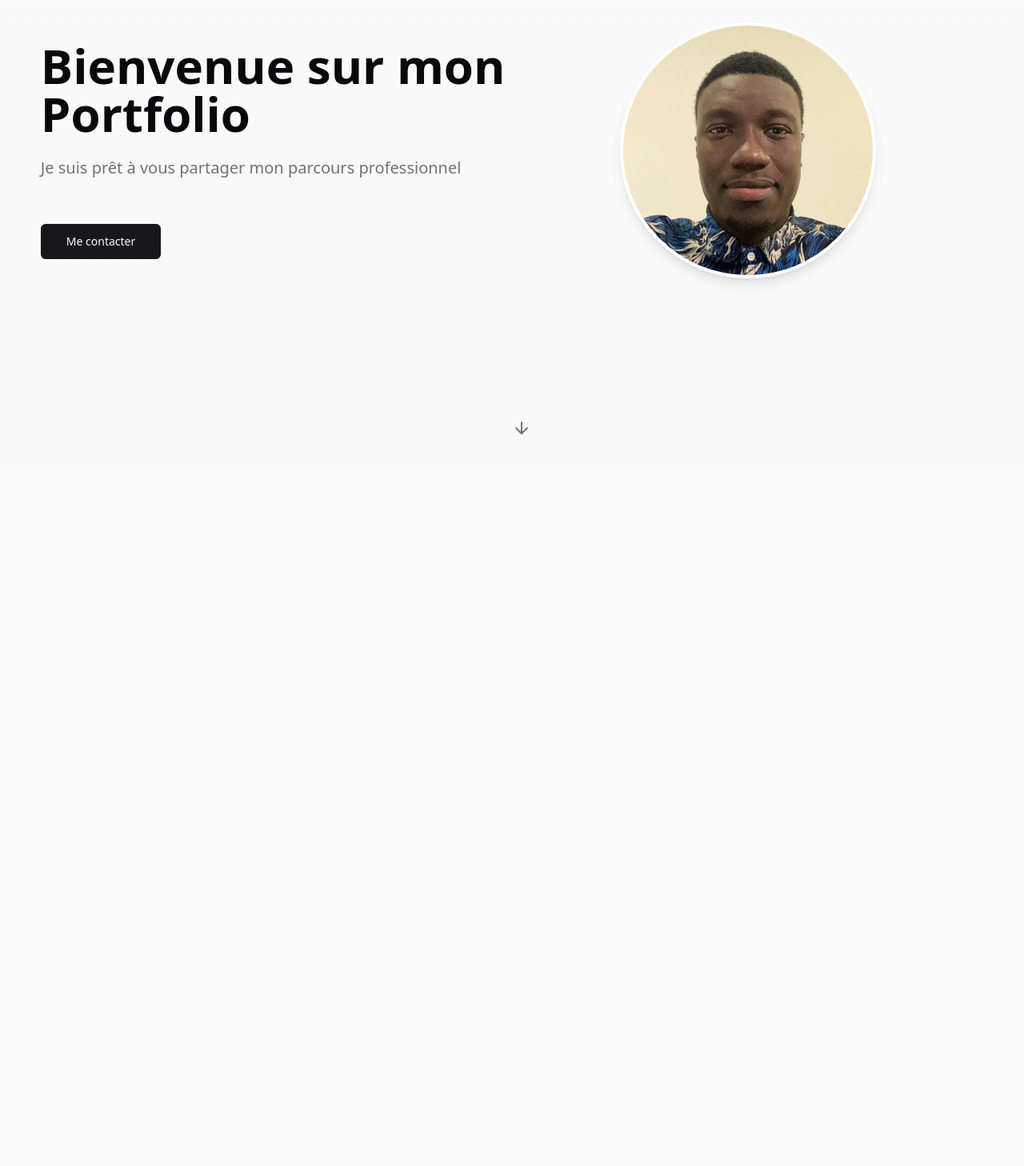
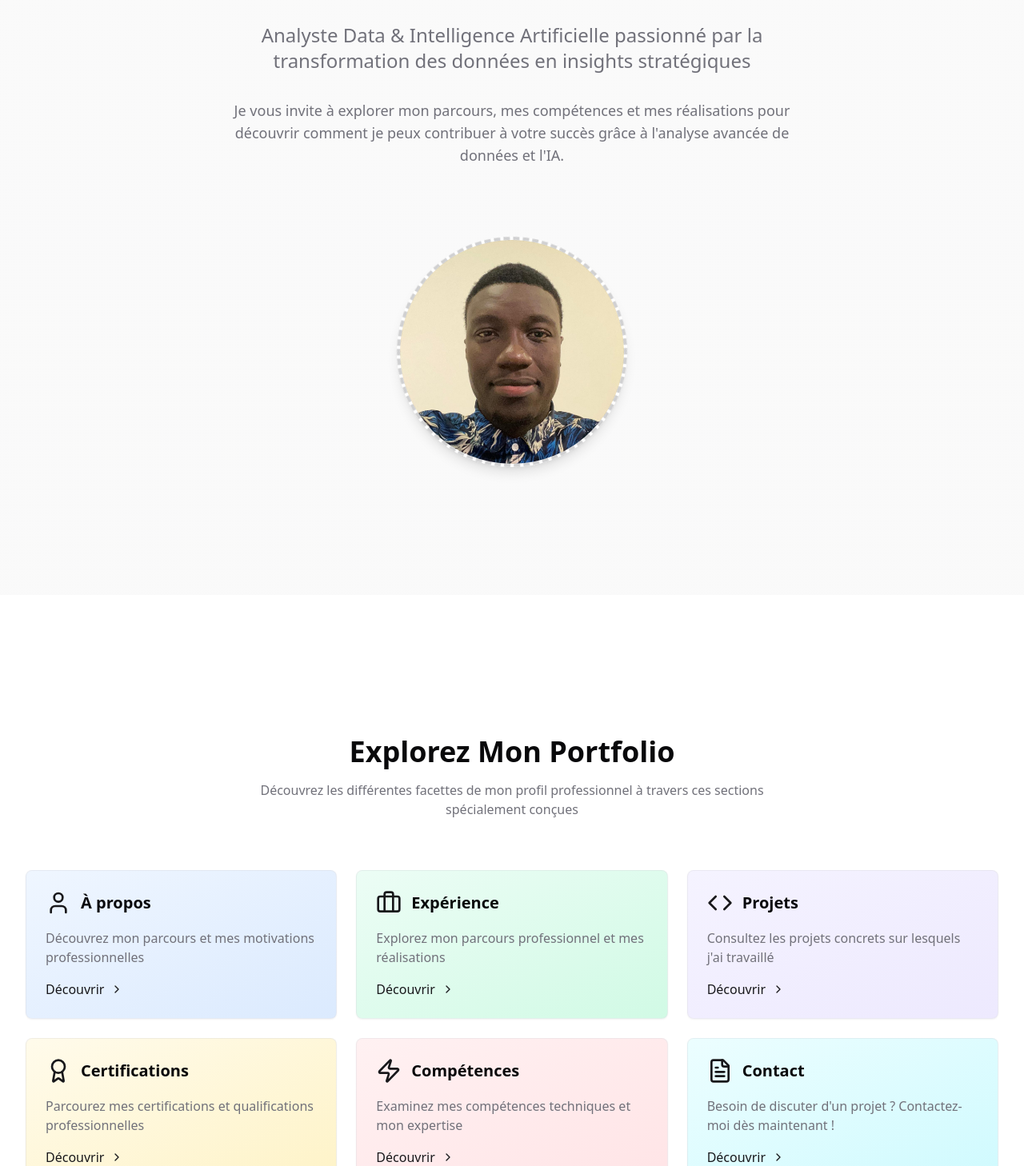
Before and after one commit to Babacarsar/portofolio, a React (Vite) app: page / in a window 1280 px wide. Shown: the part 212-1670 px from the top of the page at 80% size. Before the commit the page ends 800 px from the top, so only its background shows below. Built offline with nearby package versions, Linux system fonts and the light colour scheme.

Commit message:
Improve Homepage Design
Improve the homepage design to be more visually appealing and engaging, encouraging users to explore other pages.  Enhance the text and overall aesthetic.

```diff
--- a/src/components/sections/Hero.tsx
+++ b/src/components/sections/Hero.tsx
@@ -1,65 +1,140 @@
 
 import React from 'react';
 import { motion } from 'framer-motion';
+import { ChevronDown, Award, Briefcase, Code, FileText, User, Zap } from 'lucide-react';
+import { Link } from 'react-router-dom';
 
 const Hero = () => {
+  const sectionCards = [
+    {
+      title: "À propos",
+      description: "Découvrez mon parcours et mes motivations professionnelles",
+      icon: <User className="h-8 w-8 text-primary" />,
+      link: "/about",
+      color: "from-blue-50 to-blue-100"
+    },
+    {
+      title: "Expérience",
+      description: "Explorez mon parcours professionnel et mes réalisations",
+      icon: <Briefcase className="h-8 w-8 text-primary" />,
+      link: "/experience",
+      color: "from-emerald-50 to-emerald-100"
+    },
+    {
+      title: "Projets",
+      description: "Consultez les projets concrets sur lesquels j'ai travaillé",
+      icon: <Code className="h-8 w-8 text-primary" />,
+      link: "/projects",
+      color: "from-violet-50 to-violet-100"
+    },
+    {
+      title: "Certifications",
+      description: "Parcourez mes certifications et qualifications professionnelles",
+      icon: <Award className="h-8 w-8 text-primary" />,
+      link: "/certifications",
+      color: "from-amber-50 to-amber-100"
+    },
+    {
+      title: "Compétences",
+      description: "Examinez mes compétences techniques et mon expertise",
+      icon: <Zap className="h-8 w-8 text-primary" />,
+      link: "/skills",
+      color: "from-rose-50 to-rose-100"
+    },
+    {
+      title: "Contact",
+      description: "Besoin de discuter d'un projet ? Contactez-moi dès maintenant !",
+      icon: <FileText className="h-8 w-8 text-primary" />,
+      link: "/contact",
+      color: "from-cyan-50 to-cyan-100"
+    }
+  ];
+
   return (
-    <section id="home" className="min-h-screen flex items-center justify-center relative bg-gradient-to-b from-background to-secondary/20">
-      <div className="section-container flex flex-col md:flex-row items-center justify-between">
+    <section id="home" className="min-h-screen bg-gradient-to-b from-background to-secondary/10">
+      <div className="pt-20 pb-10 md:pt-0 md:pb-0 min-h-[80vh] flex items-center justify-center relative">
+        <div className="section-container flex flex-col items-center">
           <motion.div
             initial={{ opacity: 0, y: 20 }}
             animate={{ opacity: 1, y: 0 }}
             transition={{ duration: 0.8 }}
-          className="space-y-6 md:w-1/2 text-center md:text-left"
+            className="text-center max-w-3xl mx-auto mb-12"
           >
-          <h1 className="text-4xl md:text-6xl font-bold">
+            <h1 className="text-4xl md:text-6xl font-bold bg-gradient-to-r from-primary to-purple-600 text-transparent bg-clip-text mb-6">
               Bienvenue sur mon Portfolio
             </h1>
-          <p className="text-xl text-muted-foreground max-w-2xl">
-            Je suis prêt à vous partager mon parcours professionnel
+            <p className="text-xl md:text-2xl text-muted-foreground mb-8">
+              Analyste Data & Intelligence Artificielle passionné par la transformation des données en insights stratégiques
             </p>
-          <div className="pt-8">
-            <a
-              href="#contact"
-              className="inline-flex items-center justify-center rounded-md bg-primary px-8 py-3 text-sm font-medium text-primary-foreground transition-colors hover:bg-primary/90"
-            >
-              Me contacter
-            </a>
-          </div>
+            <p className="text-lg text-muted-foreground mb-10">
+              Je vous invite à explorer mon parcours, mes compétences et mes réalisations pour découvrir comment je peux contribuer à votre succès grâce à l'analyse avancée de données et l'IA.
+            </p>
           </motion.div>
 
           <motion.div
             initial={{ opacity: 0, scale: 0.5 }}
             animate={{ opacity: 1, scale: 1 }}
             transition={{ duration: 0.8 }}
-          className="mt-8 md:mt-0 md:w-1/2 flex justify-center"
+            className="relative w-64 h-64 md:w-72 md:h-72 mb-16"
           >
-          <div className="relative w-64 h-64 md:w-80 md:h-80">
             <img
               src="/lovable-uploads/b9003e23-995c-4060-956c-cc7b1c03d2f3.png"
               alt="Portrait professionnel"
               className="rounded-full object-cover w-full h-full shadow-lg border-4 border-white"
             />
-          </div>
+            <div className="absolute inset-0 rounded-full border-4 border-primary/20 border-dashed animate-[spin_20s_linear_infinite]"></div>
           </motion.div>
         </div>
+      </div>
 
-      <div className="absolute bottom-10 left-1/2 transform -translate-x-1/2 animate-bounce">
-        <a href="#about" className="text-muted-foreground">
-          <svg
-            xmlns="http://www.w3.org/2000/svg"
-            width="24"
-            height="24"
-            viewBox="0 0 24 24"
-            fill="none"
-            stroke="currentColor"
-            strokeWidth="2"
-            strokeLinecap="round"
-            strokeLinejoin="round"
+      <div className="bg-section py-20">
+        <div className="section-container">
+          <div className="text-center mb-16">
+            <motion.h2
+              initial={{ opacity: 0 }}
+              whileInView={{ opacity: 1 }}
+              transition={{ duration: 0.5 }}
+              className="text-3xl md:text-4xl font-bold mb-4"
             >
-            <path d="M12 5v14M19 12l-7 7-7-7" />
-          </svg>
-        </a>
+              Explorez Mon Portfolio
+            </motion.h2>
+            <motion.p
+              initial={{ opacity: 0 }}
+              whileInView={{ opacity: 1 }}
+              transition={{ duration: 0.5, delay: 0.2 }}
+              className="text-muted-foreground max-w-2xl mx-auto"
+            >
+              Découvrez les différentes facettes de mon profil professionnel à travers ces sections spécialement conçues
+            </motion.p>
+          </div>
+
+          <div className="grid grid-cols-1 md:grid-cols-2 lg:grid-cols-3 gap-6">
+            {sectionCards.map((card, index) => (
+              <motion.div
+                key={index}
+                initial={{ opacity: 0, y: 20 }}
+                whileInView={{ opacity: 1, y: 0 }}
+                transition={{ duration: 0.5, delay: index * 0.1 }}
+                whileHover={{ y: -5, transition: { duration: 0.2 } }}
+                className="group"
+              >
+                <Link to={card.link} className="block h-full">
+                  <div className={`bg-gradient-to-br ${card.color} p-6 rounded-lg shadow-sm h-full border border-border/50 hover:shadow-md transition-all`}>
+                    <div className="flex items-center mb-4">
+                      {card.icon}
+                      <h3 className="text-xl font-semibold ml-3">{card.title}</h3>
+                    </div>
+                    <p className="text-muted-foreground mb-4">{card.description}</p>
+                    <div className="flex items-center text-primary font-medium group-hover:translate-x-1 transition-transform">
+                      Découvrir
+                      <ChevronDown className="h-4 w-4 ml-2 rotate-270 transform -rotate-90" />
+                    </div>
+                  </div>
+                </Link>
+              </motion.div>
+            ))}
+          </div>
+        </div>
       </div>
     </section>
   );
```
Lines whose indentation alone changed are shown as unchanged.
